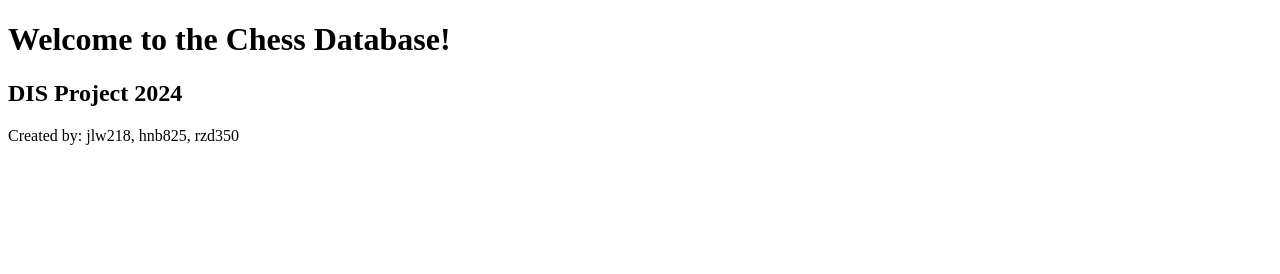
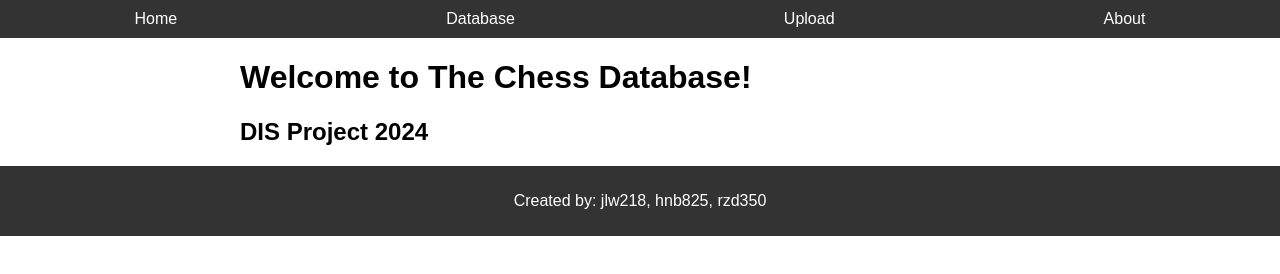
Before and after one commit to mamure/DIS-Project, a plain HTML site: page web/index.html in a window 1280 px wide. Drawn offline with Linux system fonts and the light colour scheme.

Commit message:
More HTML stuff

```diff
--- a/web/index.html
+++ b/web/index.html
@@ -4,10 +4,21 @@
     <meta charset="UTF-8">
     <meta name="viewport" content="width=device-width, initial-scale=1.0">
     <title>Chess Database</title>
+    <link rel="stylesheet" href="style/styles.css">
 </head>
 <body>
-    <h1>Welcome to the Chess Database!</h1>
-    <h2>DIS Project 2024</h2>
+    <nav>
+        <ul>
+            <li><a >Home</a></li>
+            <li><a >Database</a></li>
+            <li><a >Upload</a></li>
+            <li><a >About</a></li>
+        </ul>
+    </nav>
+    <div class="container">
+        <h1>Welcome to The Chess Database!</h1>
+        <h2>DIS Project 2024</h2>
+    </div>
     <footer>
         <p>Created by: jlw218, hnb825, rzd350</p>
     </footer>
--- /dev/null
+++ b/web/style/styles.css
@@ -0,0 +1,48 @@
+body {
+    font-family: Arial, sans-serif;
+    margin: 0;
+    padding: 0;
+}
+
+nav {
+    background-color: #333;
+    color: #fff;
+}
+
+nav ul {
+    list-style-type: none;
+    margin: 0;
+    padding: 0;
+    display: flex;
+    justify-content: space-around;
+}
+
+nav ul li {
+    display: inline;
+}
+
+nav ul li a {
+    display: block;
+    padding: 10px 20px;
+    text-decoration: none;
+    color: #fff;
+}
+
+nav ul li a:hover {
+    background-color: #555;
+}
+
+.container {
+    max-width: 800px;
+    margin: 20px auto;
+    padding: 0 20px;
+    flex: 1;
+}
+
+footer {
+    background-color: #333;
+    color: #fff;
+    text-align: center;
+    padding: 10px 0;
+    margin-top: auto;
+}
```
Also changed, not shown: web/about.html (added, +22 -0 lines), web/upload.html (+2 -0 lines).
